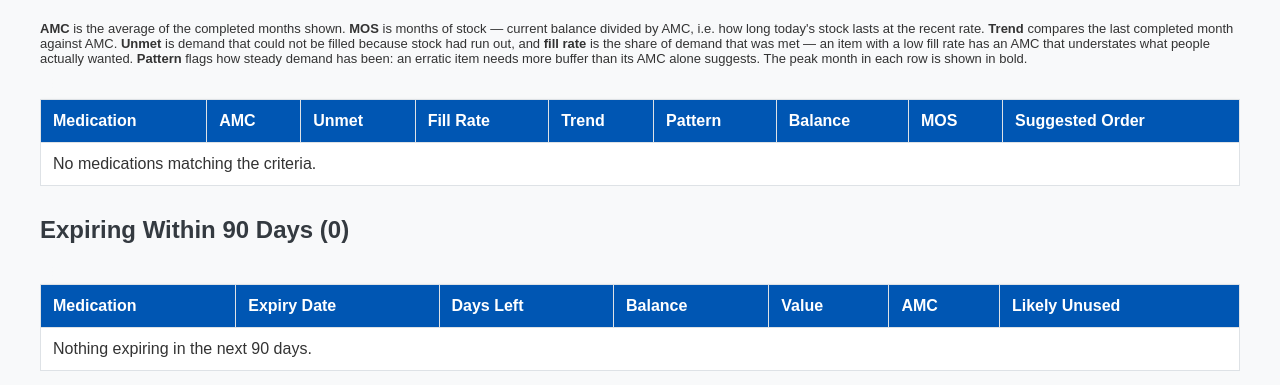
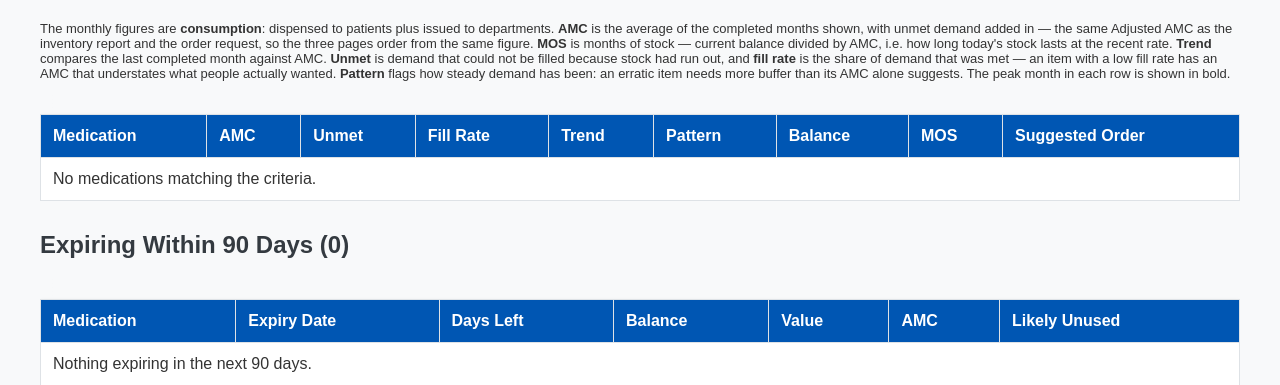
Before and after one commit to hlaolil/HealthRecords, a Flask app: template templates/dashboard.html in a window 1280 px wide. Shown: the part 1481-1866 px from the top of the page. Run offline with Flask 3, Linux system fonts and the light colour scheme; the template is opened without the code that fills it, so the values that code supplies are empty; parts of the project's set-up code (start-up, migrations or seed data) failed here and were passed over.

Commit message:
Add files via upload

```diff
--- a/templates/dashboard.html
+++ b/templates/dashboard.html
@@ -155,7 +155,11 @@ counts once under each.</p>
 
 <h2>Consumption by Month &amp; AMC ({{ rows|length }} of {{ total_items }} items)</h2>
 <p style="font-size:13px;">
-<strong>AMC</strong> is the average of the completed months shown.
+The monthly figures are <strong>consumption</strong>: dispensed to patients plus
+issued to departments.
+<strong>AMC</strong> is the average of the completed months shown, with unmet
+demand added in &mdash; the same Adjusted AMC as the inventory report and the
+order request, so the three pages order from the same figure.
 <strong>MOS</strong> is months of stock — current balance divided by AMC, i.e. how
 long today's stock lasts at the recent rate.
 <strong>Trend</strong> compares the last completed month against AMC.
```
Also changed, not shown: templates/reports.html (+23 -1 lines).
